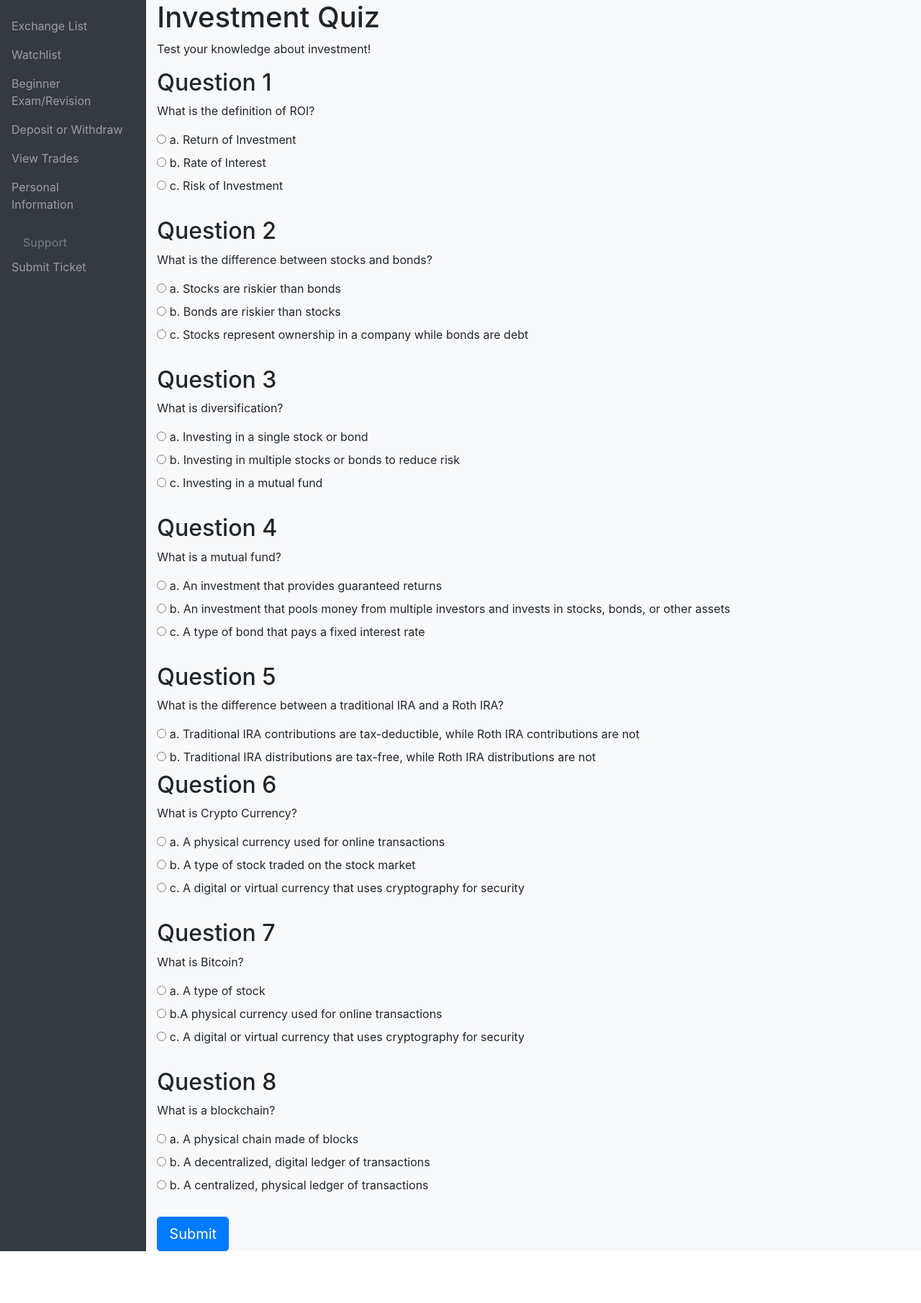
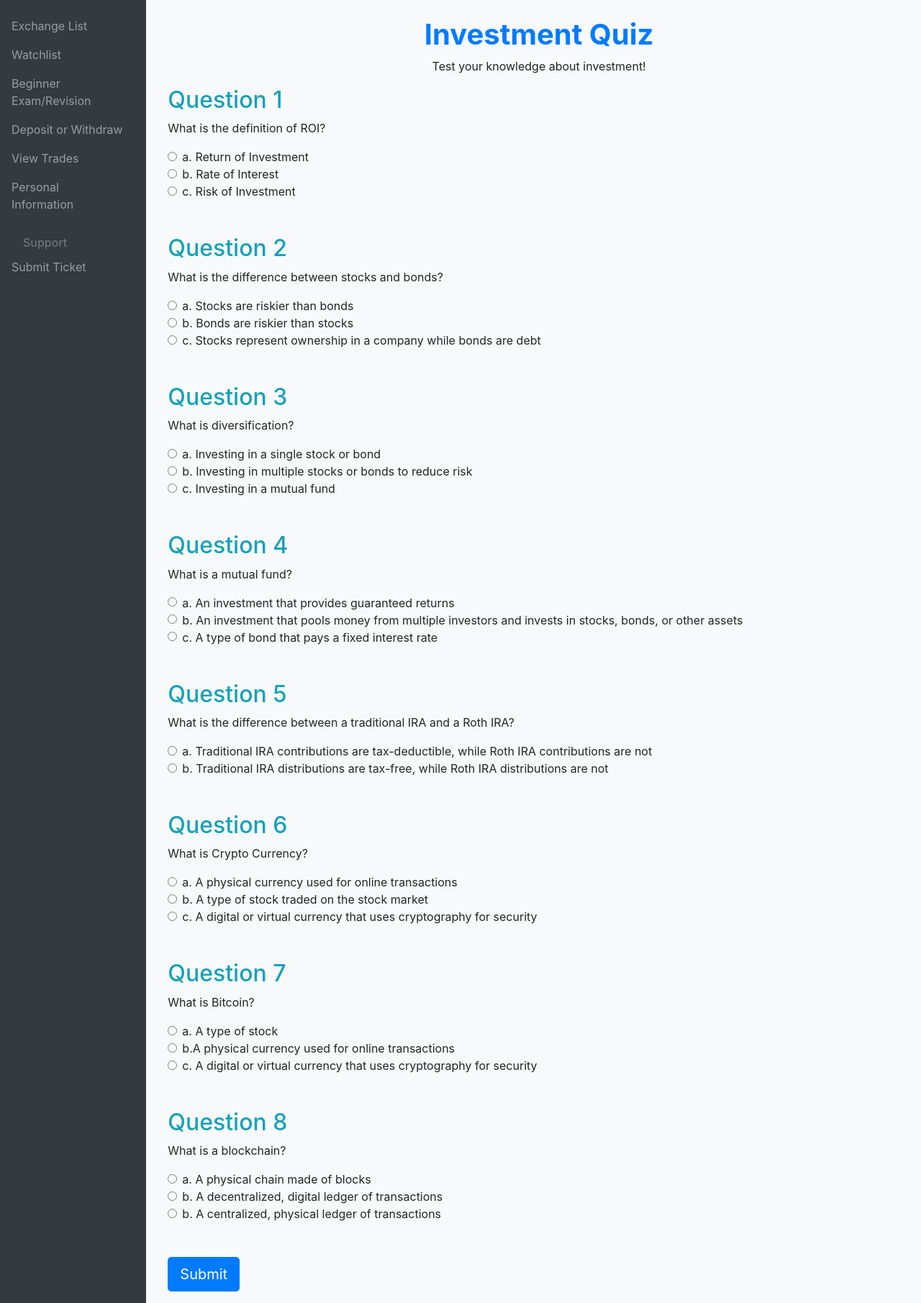
Before and after one commit to lewis-ljh/CryptoCadet, a Django app: page /exam/ in a window 1280 px wide. Shown: the part 56-1867 px from the top of the page at 72% size. Before the commit the page ends 1795 px from the top, so only its background shows below. Run offline with Django 4.2, Linux system fonts and the light colour scheme; a user stored in the database is signed in; some libraries are stand-ins or nearby versions.

Commit message:
bootstrap added to exam.html

```diff
--- a/CryptoCadet/mysite/exam/templates/exam.html
+++ b/CryptoCadet/mysite/exam/templates/exam.html
@@ -1,152 +1,192 @@
 {% extends "main/base.html" %}
 {% load crispy_forms_tags %}
+
+<!DOCTYPE html>
+  <html lang="en">
   <head>
-    <title>Investment Quiz</title>
-    <link rel="stylesheet" href="style.css">
+    <meta charset="UTF-8">
+    <meta name="viewport" content="width=device-width, initial-scale=1.0">
+      <title>Investment Quiz</title>
+      <link rel="stylesheet" href="https://stackpath.bootstrapcdn.com/bootstrap/4.3.1/css/bootstrap.min.css" integrity="sha384-ggOyR0iXCbMQv3Xipma34MD+dH/1fQ784/j6cY/iJTQUOhcWr7x9JvoRxT2MZw1T" crossorigin="anonymous">
   </head>
+
+<body>
+  <div class="container">
+    {%block content%}
+    <body>
+
+
+      <div class="container">
+          <div class="row">
+            <div class="col-md-12">
+              <br>
+              <h1 class="font-weight-bold text-center text-primary h1">Investment Quiz</h1>
+            </div>
+          </div>
+
+
+          <div class="row">
+            <div class="col-md-12">
+              <p class="text-center">Test your knowledge about investment!</p>
+            </div>
+          </div>
+
+
+        <div class="row">
+          <div class="col-md-12">
+
+            <form id="quiz-form" action="#">
+            <div class="form-group">
+                <h2 class="text-info">Question 1</h2>
+                <p>What is the definition of ROI?</p>
+                <div class="form-check">
+                  <input class="form-check-input" type="radio" name="q1" id="q1a" value="a">
+                  <label class="form-check-label" for="q1a">a. Return of Investment</label>
+                </div>
+                <div class="form-check">
+                  <input class="form-check-input" type="radio" name="q1" id="q1b" value="b">
+                  <label class="form-check-label" for="q1b">b. Rate of Interest</label>
+                </div>
+                <div class="form-check">
+                  <input class="form-check-input" type="radio" name="q1" id="q1c" value="c">
+                  <label class="form-check-label" for="q1c">c. Risk of Investment</label>
+                </div>
+
+
+            <br><br>
+
+              <h2 class="text-info">Question 2</h2>
+              <p>What is the difference between stocks and bonds?</p>
+              <div class="form-check">
+                  <input class="form-check-input" type="radio" name="q2" id="q2a" value="a">
+                  <label class="form-check-label" for="q2a"> a. Stocks are riskier than bonds </label>
+              </div>
+              <div class="form-check">
+                <input class="form-check-input" type="radio" name="q2" id="q2b" value="b">
+                <label class="form-check-label" for="q2b"> b. Bonds are riskier than stocks </label>
+              </div>
+              <div class="form-check">
+                <input class="form-check-input" type="radio" name="q2" id="q2c" value="c">
+                <label class="form-check-label" for="q2c">  c. Stocks represent ownership in a company while bonds are debt </label>
+              </div>
+
+            <br><br>
+
+            <h2 class="text-info">Question 3</h2>
+              <p>What is diversification?</p>
+              <div class="form-check">
+                  <input class="form-check-input" type="radio" name="q3" id="q3a" value="a">
+                  <label class="form-check-label" for="q3a">  a. Investing in a single stock or bond </label>
+              </div>
+              <div class="form-check">
+                <input class="form-check-input" type="radio" name="q3" id="q3b" value="b">
+                <label class="form-check-label" for="q3b"> b. Investing in multiple stocks or bonds to reduce risk </label>
+              </div>
+              <div class="form-check">
+                <input class="form-check-input" type="radio" name="q3" id="q3c" value="c">
+                <label class="form-check-label" for="q3c"> c. Investing in a mutual fund </label>
+              </div>
+
+            <br><br>
+
+            <h2 class="text-info">Question 4</h2>
+                <p>What is a mutual fund?</p>
+                <div class="form-check">
+                  <input class="form-check-input" type="radio" name="q4" id="q4a" value="a">
+                  <label class="form-check-label" for="q4a"> a. An investment that provides guaranteed returns</label>
+                </div>
+                <div class="form-check">
+                  <input class="form-check-input" type="radio" name="q4" id="q4b" value="b">
+                  <label class="form-check-label" for="q4b">b. An investment that pools money from multiple investors and invests in stocks, bonds, or other assets</label>
+                </div>
+                <div class="form-check">
+                  <input class="form-check-input" type="radio" name="q4" id="q4c" value="c">
+                  <label class="form-check-label" for="q4c"> c. A type of bond that pays a fixed interest rate </label>
+                </div>
+
+            <br><br>
+
+            <h2 class="text-info">Question 5</h2>
+              <p>What is the difference between a traditional IRA and a Roth IRA?</p>
+              <div class="form-check">
+                <input class="form-check-input" type="radio" name="q5" id="q5a" value="a">
+                <label class="form-check-label" for="q5a"> a. Traditional IRA contributions are tax-deductible, while Roth IRA contributions are not </label>
+              </div>
+             <div class="form-check">
+                <input class="form-check-input" type="radio" name="q5" id="q5b" value="b">
+                <label class="form-check-label" for="q5b"> b. Traditional IRA distributions are tax-free, while Roth IRA distributions are not </label>
+             </div>
+
+             <br><br>
+
+            <h2 class="text-info">Question 6</h2>
+              <p>What is Crypto Currency?</p>
+                <div class="form-check">
+                  <input class="form-check-input" type="radio" name="q6" id="q5a" value="a">
+                  <label class="form-check-label" for="q6a">a. A physical currency used for online transactions </label>
+                </div>
+                <div class="form-check">
+                  <input class="form-check-input" type="radio" name="q6" id="q6b" value="b">
+                  <label class="form-check-label" for="q6b"> b. A type of stock traded on the stock market </label>
+                </div>
+                <div class="form-check">
+                  <input class="form-check-input" type="radio" name="q6" id="q6c" value="c">
+                  <label class="form-check-label" for="q6c">c.  A digital or virtual currency that uses cryptography for security</label>
+                </div>
+
+            <br><br>
+
+            <h2 class="text-info">Question 7</h2>
+              <p>What is Bitcoin?</p>
+              <div class="form-check">
+                <input class="form-check-input" type="radio" name="q7" id="q7a" value="a">
+                <label class="form-check-label" for="q7a"> a. A type of stock </label>
+              </div>
+              <div class="form-check">
+                <input class="form-check-input" type="radio" name="q7" id="q7b" value="b">
+                <label class="form-check-label" for="q7b">b.A physical currency used for online transactions</label>
+              </div>
+              <div class="form-check">
+                <input class="form-check-input" type="radio" name="q7" id="q7c" value="c">
+                <label class="form-check-label" for="q7c">c. A digital or virtual currency that uses cryptography for security</label>
+              </div>
+
+            <br><br>
+
+
+            <h2 class="text-info">Question 8</h2>
+              <p>What is a blockchain?</p>
+              <div class="form-check">
+                <input class="form-check-input" type="radio" name="q8" id="q8a" value="a">
+                <label class="form-check-label" for="q8a">a. A physical chain made of blocks</label>
+              </div>
+              <div class="form-check">
+                <input class="form-check-input" type="radio" name="q8" id="q8b" value="b">
+                <label class="form-check-label" for="q8b"> b. A decentralized, digital ledger of transactions </label>
+              </div>
+              <div class="form-check">
+                <input class="form-check-input" type="radio" name="q8" id="q8c" value="c">
+                <label class="form-check-label" for="q8c">b. A centralized, physical ledger of transactions</label>
+                </div>
+
+            <br><br>
+            <input type="submit" value="Submit" class="btn btn-primary btn-lg" onclick>
+
+
+            </form>
 
 
 
+            <div id="results"></div>
+          </div>
+          </div>
+        </div>
+      </div>
+    </body>
 
-{%block content%}
-<h1>Investment Quiz</h1>
-
-    <p>Test your knowledge about investment!</p>
-
-    <form id="quiz-form" action='#'>
-      <h2>Question 1</h2>
-        <p>What is the definition of ROI?</p>
-         <label>
-            <input type="radio" name="q1" value="a">
-                a. Return of Investment
-         </label><br>
-
-        <label>
-            <input type="radio" name="q1" value="b">
-            b. Rate of Interest
-        </label><br>
-
-        <label>
-            <input type="radio" name="q1" value="c">
-            c. Risk of Investment
-        </label><br><br>
-
-      <h2>Question 2</h2>
-        <p>What is the difference between stocks and bonds?</p>
-        <label>
-            <input type="radio" name="q2" value="a">
-            a. Stocks are riskier than bonds
-        </label><br>
-
-        <label>
-            <input type="radio" name="q2" value="b">
-            b. Bonds are riskier than stocks
-        </label><br>
-
-        <label>
-            <input type="radio" name="q2" value="c">
-            c. Stocks represent ownership in a company while bonds are debt
-        </label><br><br>
-
-      <h2>Question 3</h2>
-        <p>What is diversification?</p>
-        <label>
-            <input type="radio" name="q3" value="a">
-            a. Investing in a single stock or bond
-        </label><br>
-
-        <label>
-            <input type="radio" name="q3" value="b">
-            b. Investing in multiple stocks or bonds to reduce risk
-        </label><br>
-
-        <label>
-            <input type="radio" name="q3" value="c">
-            c. Investing in a mutual fund
-        </label><br><br>
-
-      <h2>Question 4</h2>
-          <p>What is a mutual fund?</p>
-        <label>
-          <input type="radio" name="q4" value="a">
-          a. An investment that provides guaranteed returns
-        </label><br>
-
-        <label>
-        <input type="radio" name="q4" value="b">
-          b. An investment that pools money from multiple investors and invests in stocks, bonds, or other assets
-        </label><br>
-        <label>
-          <input type="radio" name="q4" value="c">
-          c. A type of bond that pays a fixed interest rate
-        </label><br><br>
-
-      <h2>Question 5</h2>
-        <p>What is the difference between a traditional IRA and a Roth IRA?</p>
-        <label>
-          <input type="radio" name="q5" value="a">
-          a. Traditional IRA contributions are tax-deductible, while Roth IRA contributions are not
-        </label><br>
-        <label>
-          <input type="radio" name="q5" value="b">
-          b. Traditional IRA distributions are tax-free, while Roth IRA distributions are not
-        </label>
-
-
-        <h2>Question 6</h2>
-        <p>What is Crypto Currency?</p>
-        <label>
-            <input type="radio" name="q6" value="a">
-            a. A physical currency used for online transactions
-        </label><br>
-
-        <label>
-            <input type="radio" name="q6" value="b">
-            b. A type of stock traded on the stock market
-        </label><br>
-
-        <label>
-            <input type="radio" name="q6" value="c">
-            c.  A digital or virtual currency that uses cryptography for security
-        </label><br><br>
-
-        <h2>Question 7</h2>
-          <p>What is Bitcoin?</p>
-        <label>
-          <input type="radio" name="q7" value="a">
-          a. A type of stock
-        </label><br>
-
-        <label>
-        <input type="radio" name="q7" value="b">
-          b.A physical currency used for online transactions
-        </label><br>
-        <label>
-          <input type="radio" name="q7" value="c">
-          c. A digital or virtual currency that uses cryptography for security
-        </label><br><br>
-
-      <h2>Question 8</h2>
-        <p>What is a blockchain?</p>
-        <label>
-          <input type="radio" name="q8" value="a">
-          a. A physical chain made of blocks
-        </label><br>
-        <label>
-          <input type="radio" name="q8" value="b">
-          b. A decentralized, digital ledger of transactions
-        </label><br>
-        <label>
-          <input type="radio" name="q8" value="c">
-          b. A centralized, physical ledger of transactions
-        </label><br><br>
-
-      <input type="submit" value="Submit" class="btn btn-primary btn-lg" onclick>
-
-    </form>
-
-    <div id="results"></div>
-
+    <script src="https://code.jquery.com/jquery-3.3.1.slim.min.js" integrity="sha384-q8i/X+965DzO0rT7abK41JStQIAqVgRVzpbzo5smXKp4YfRvH+8abtTE1Pi6jizo" crossorigin="anonymous"></script>
+    <script src="https://cdnjs.cloudflare.com/ajax/libs/popper.js/1.14.7/umd/popper.min.js" integrity="sha384-UO2eT0CpHqdSJQ6hJty5KVphtPhzWj9WO1clHTMGa3JDZwrnQq4sF86dIHNDz0W1" crossorigin="anonymous"></script>
+    <script src="https://stackpath.bootstrapcdn.com/bootstrap/4.3.1/js/bootstrap.min.js" integrity="sha384-JjSmVgyd0p3pXB1rRibZUAYoIIy6OrQ6VrjIEaFf/nJGzIxFDsf4x0xIM+B07jRM" crossorigin="anonymous"></script>
     <script>
         const quizForm = document.getElementById('quiz-form');
         const resultsDiv = document.getElementById('results');
@@ -166,6 +206,7 @@
         });
 
 
+
         var result;
         sessionStorage.setItem ('result',`Your Score: ${score}/${correctAnswers.length}`);
         sessionStorage.setItem('score', score )
```
